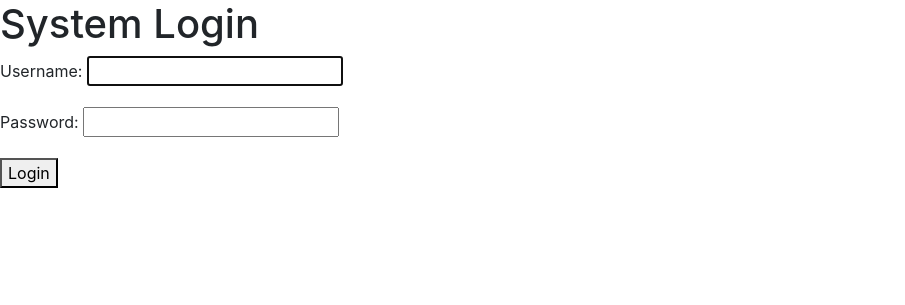
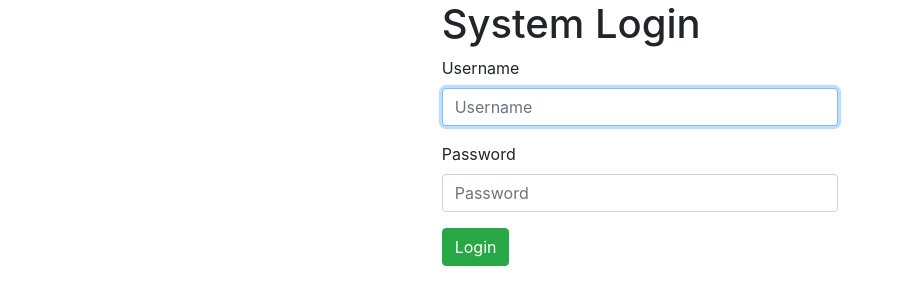
Before and after one commit to 123przemek/RentVehicle, a Django app: page /login/ in a window 1280 px wide. Shown: the top 305 px of the page, without its empty margins (0-905 px from the left). Run offline with Django 3.2, Linux system fonts and the light colour scheme; some libraries are stand-ins or nearby versions.

Commit message:
added styles for login form

```diff
--- a/rent_vehicle/templates/base.html
+++ b/rent_vehicle/templates/base.html
@@ -9,7 +9,9 @@
     {% endblock %}
 </head>
 <body>
-    {% block content %}{% endblock %}
+    <div class="container-fluid">
+        {% block content %}{% endblock %}
+    </div>
     {% block scripts %}
         {% bootstrap_javascript jquery='full' %}
     {% endblock %}
--- a/rent_vehicle/templates/registration/login.html
+++ b/rent_vehicle/templates/registration/login.html
@@ -1,9 +1,21 @@
 {% extends 'base.html' %}
+{% load bootstrap4 %}
+
 {% block content %}
-    <h1>System Login</h1>
-    <form method="POST">
-         {% csrf_token %}
-        {{form.as_p}}
-        <button>Login</button>
-    </form>
+    <div class="row">
+        <div class="col">
+        </div>
+        <div class="col-4">
+            <h1>System Login</h1>
+            <form method="POST">
+                {% csrf_token %}
+                {% bootstrap_form form %}
+                {% buttons %}
+                    <button class="btn btn-success">Login</button>
+                {% endbuttons %}
+            </form>
+        </div>
+        <div class="col">
+        </div>
+    </div>
 {% endblock %}
```
